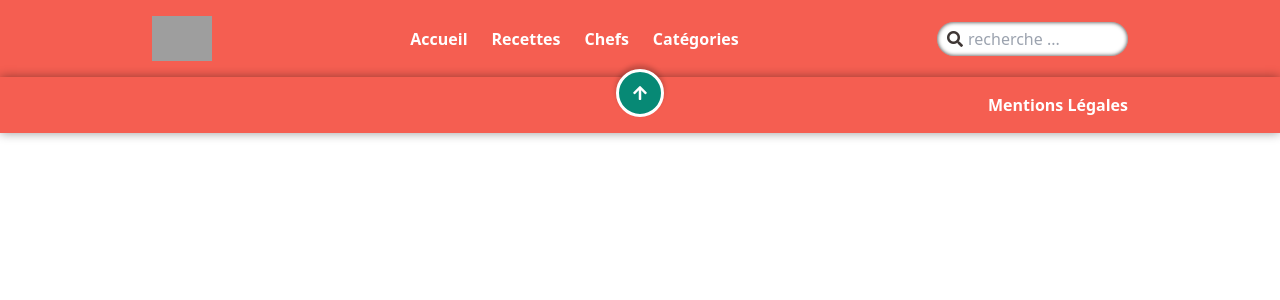
After one commit to mahererais/TheCookBook, a Symfony app: template templates/Admin/admin_base.html.twig in a window 1280 px wide. The commit adds this page. Shown: the top 300 px of the page. Run offline with Twig, Linux system fonts and the light colour scheme; the template is opened without the code that fills it, so the values that code supplies are empty; some libraries are stand-ins or nearby versions; grey boxes are pictures that could not be loaded.

Commit message:
creation of the admin_base twig template and changing colors of header & footer of the back office

```diff
--- a/src/DataFixtures/AppFixtures.php
+++ b/src/DataFixtures/AppFixtures.php
@@ -27,7 +27,7 @@ class AppFixtures extends Fixture
 
 
 
-        $categoryList = ["Apéritif", "Entrées", "Plats", "Desserts"];
+        $categoryList = ["Apéritifs", "Entrées", "Plats", "Desserts"];
 
         $categories = [];
 
--- /dev/null
+++ b/templates/Admin/admin_base.html.twig
@@ -0,0 +1,62 @@
+{% extends "base.html.twig" %}
+
+{% block title %}Back office
+{% endblock %}
+
+{% block nav %}
+	<header id="header_id" style="background-color: #F55E51;">
+		<div class="tcb_container">
+
+			<div id="menuToggle">
+				<input id="checkbox" type="checkbox">
+				<label class="toggle" for="checkbox">
+					<div class="bar bar--top"></div>
+					<div class="bar bar--middle"></div>
+					<div class="bar bar--bottom"></div>
+				</label>
+			</div>
+
+			<div class="search_container">
+				<i class="fas fa-search"></i>
+				<input type="text" placeholder="recherche ...">
+			</div>
+
+
+			<nav>
+				<ul>
+					<li><a href="">Accueil</a></li>
+					<li><a href="">Recettes</a></li>
+					<li><a href="">Chefs</a></li>
+					<li><a href="">Catégories</a></li>
+				</ul>
+
+			</nav>
+
+
+			<a class="logo" href="#">
+				<img src="https://cdn.worldvectorlogo.com/logos/symfony.svg" alt="logo">
+			</a>
+
+
+		</div>
+
+	</header>
+{% endblock %}
+
+{% block body %}{% endblock %}
+
+{% block footer %}
+	<footer style="background-color: #F55E51;">
+
+		<div class="tcb_container">
+			<a class="tcb_btn_arrow" href="#header_id">
+				<i class="fas fa-arrow-up"></i>
+			</a>
+
+			<ul>
+				<li><a>Mentions Légales</a></li>
+			</ul>
+		</div>
+
+	</footer>
+{% endblock %}
--- a/templates/Admin/category/form.html.twig
+++ b/templates/Admin/category/form.html.twig
@@ -1,4 +1,4 @@
-{% extends "base.html.twig" %}
+{% extends "Admin/admin_base.html.twig" %}
 
 {% block body %}
 
--- a/templates/Admin/category/index.html.twig
+++ b/templates/Admin/category/index.html.twig
@@ -1,4 +1,4 @@
-{% extends 'base.html.twig' %}
+{% extends 'Admin/admin_base.html.twig' %}
 
 {% block title %}Liste ou une catégorie{% endblock %}
 
--- a/templates/Admin/recipe/form.html.twig
+++ b/templates/Admin/recipe/form.html.twig
@@ -1,4 +1,4 @@
-{% extends "base.html.twig" %}
+{% extends "admin_base.html.twig" %}
 
 {% block body %}
 
--- a/templates/Admin/recipe/index.html.twig
+++ b/templates/Admin/recipe/index.html.twig
@@ -1,4 +1,4 @@
-{% extends 'base.html.twig' %}
+{% extends 'Admin/admin_base.html.twig' %}
 
 {% block title %}Hello RecipeController!{% endblock %}
 
--- a/templates/base.html.twig
+++ b/templates/base.html.twig
@@ -43,7 +43,7 @@
 
 
 	<body>
-
+		{% block nav %}
 		<header id="header_id">
         <div class="tcb_container">
 
@@ -82,6 +82,7 @@
 
 
         </div>
+		{% endblock %}
 
 
 
@@ -89,7 +90,7 @@
 
 		{% block body %}{% endblock %}
 
-
+		{% block footer %}
 		<footer>
 
 			<div class="tcb_container">
@@ -103,6 +104,7 @@
 			</div>
 
 		</footer>
+		{% endblock %}
 
 	</body>
 
```
Also changed, not shown: src/Controller/Admin/RecipeController.php (+12 -1 lines).
